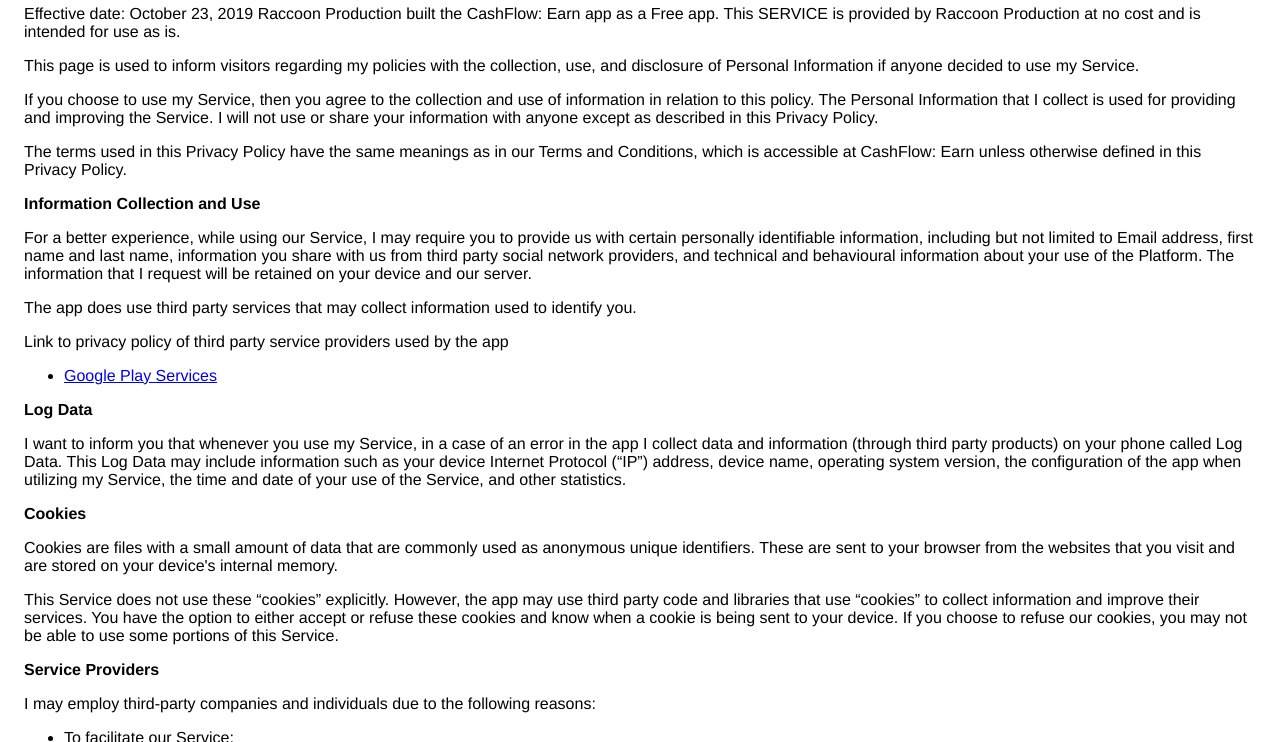
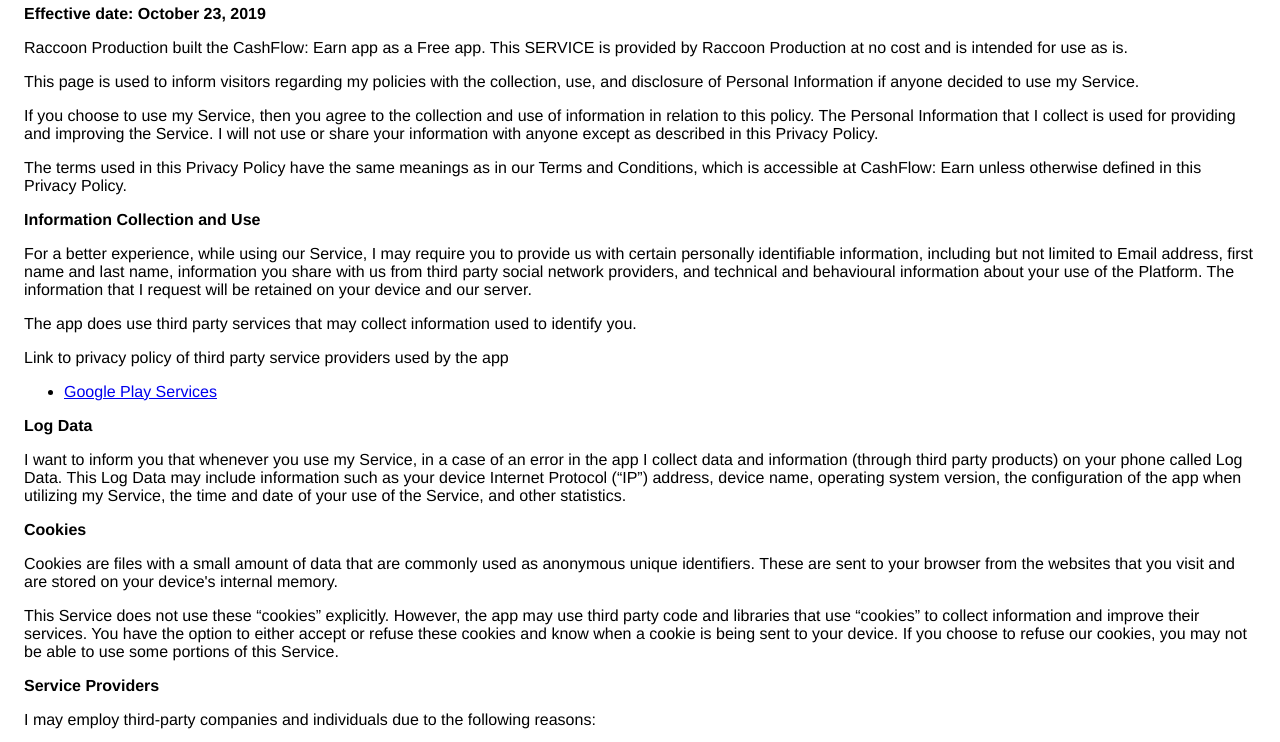
Before and after one commit to RaccoonProduction/cashflow, a plain HTML site: page index.html in a window 1280 px wide. Shown: the part 87-829 px from the top of the page. Drawn offline with Linux system fonts and the light colour scheme.

Commit message:
Update index.html

```diff
--- a/index.html
+++ b/index.html
@@ -9,7 +9,7 @@
     <body>
     <h2>Privacy Policy</h2> <p>
 
-                    Effective date: October 23, 2019
+                    <p><strong>Effective date: October 23, 2019</strong></p>
 
                     Raccoon Production built the CashFlow: Earn app as
                     a Free app. This SERVICE is provided by
```
